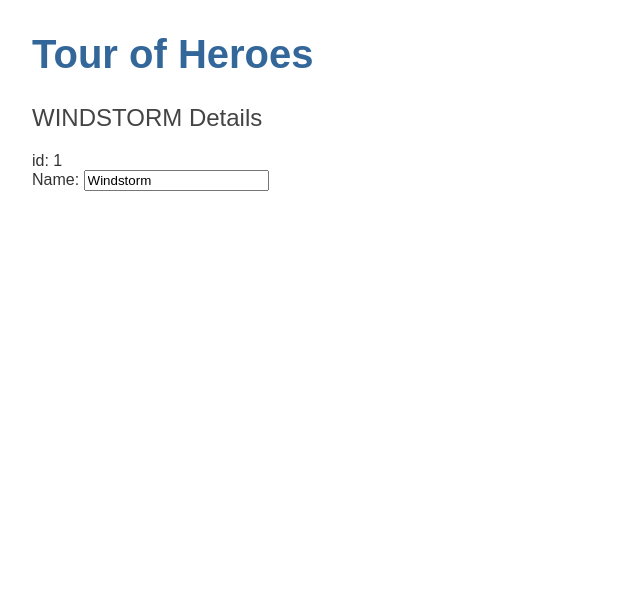
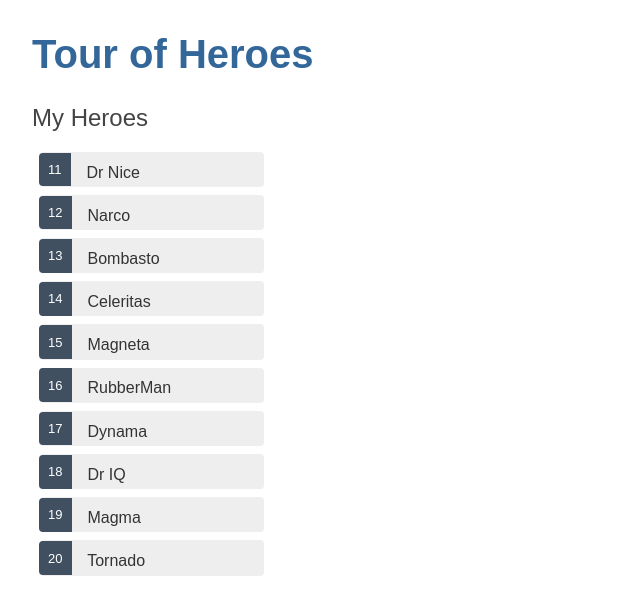
Before and after one commit to devhabib/test, an Angular app: page / in a window 1280 px wide. Shown: the top 614 px of the page, without its empty margins (0-640 px from the left). Built offline with nearby package versions, Linux system fonts and the light colour scheme.

Commit message:
added external list for view as mock-heroes, and added *ngFor for showing the full list of array

```diff
--- a/src/app/heroes/heroes.component.css
+++ b/src/app/heroes/heroes.component.css
@@ -0,0 +1,44 @@
+/* HeroesComponent's private CSS styles */
+.heroes {
+  margin: 0 0 2em 0;
+  list-style-type: none;
+  padding: 0;
+  width: 15em;
+}
+.heroes li {
+  cursor: pointer;
+  position: relative;
+  left: 0;
+  background-color: #EEE;
+  margin: .5em;
+  padding: .3em 0;
+  height: 1.6em;
+  border-radius: 4px;
+}
+.heroes li:hover {
+  color: #607D8B;
+  background-color: #DDD;
+  left: .1em;
+}
+.heroes li.selected {
+  background-color: #CFD8DC;
+  color: white;
+}
+.heroes li.selected:hover {
+  background-color: #BBD8DC;
+  color: white;
+}
+.heroes .badge {
+  display: inline-block;
+  font-size: small;
+  color: white;
+  padding: 0.8em 0.7em 0 0.7em;
+  background-color:#405061;
+  line-height: 1em;
+  position: relative;
+  left: -1px;
+  top: -4px;
+  height: 1.8em;
+  margin-right: .8em;
+  border-radius: 4px 0 0 4px;
+}
--- a/src/app/heroes/heroes.component.html
+++ b/src/app/heroes/heroes.component.html
@@ -1,8 +1,6 @@
-<h2>{{hero.name | uppercase}} Details</h2>
-<div><span>id: </span>{{hero.id}} </div>
-
-<div>
-  <label> Name:
-    <input [(ngModel)]="hero.name" placeholder="Name">
-  </label>
-</div>
+<h2>My Heroes</h2>
+<ul class="heroes">
+  <li *ngFor="let hero of heroes">
+    <span class="badge">{{hero.id}}</span> {{hero.name}}
+  </li>
+</ul>
--- a/src/app/heroes/heroes.component.ts
+++ b/src/app/heroes/heroes.component.ts
@@ -1,15 +1,13 @@
 import { Component, OnInit } from '@angular/core';
 import { Hero } from '../hero';
+import { HEROES } from '../mock-heroes';
 @Component({
   selector: 'app-heroes',
   templateUrl: './heroes.component.html',
   styleUrls: ['./heroes.component.css'],
 })
 export class HeroesComponent implements OnInit {
-  hero: Hero = {
-    id: 1,
-    name: 'Windstorm',
-  };
+  heroes = HEROES;
   constructor() {}
   ngOnInit(): void {}
 }
--- /dev/null
+++ b/src/app/mock-heroes.ts
@@ -0,0 +1,13 @@
+import { Hero } from './hero';
+export const HEROES: Hero[] = [
+  { id: 11, name: 'Dr Nice' },
+  { id: 12, name: 'Narco' },
+  { id: 13, name: 'Bombasto' },
+  { id: 14, name: 'Celeritas' },
+  { id: 15, name: 'Magneta' },
+  { id: 16, name: 'RubberMan' },
+  { id: 17, name: 'Dynama' },
+  { id: 18, name: 'Dr IQ' },
+  { id: 19, name: 'Magma' },
+  { id: 20, name: 'Tornado' },
+];
```
